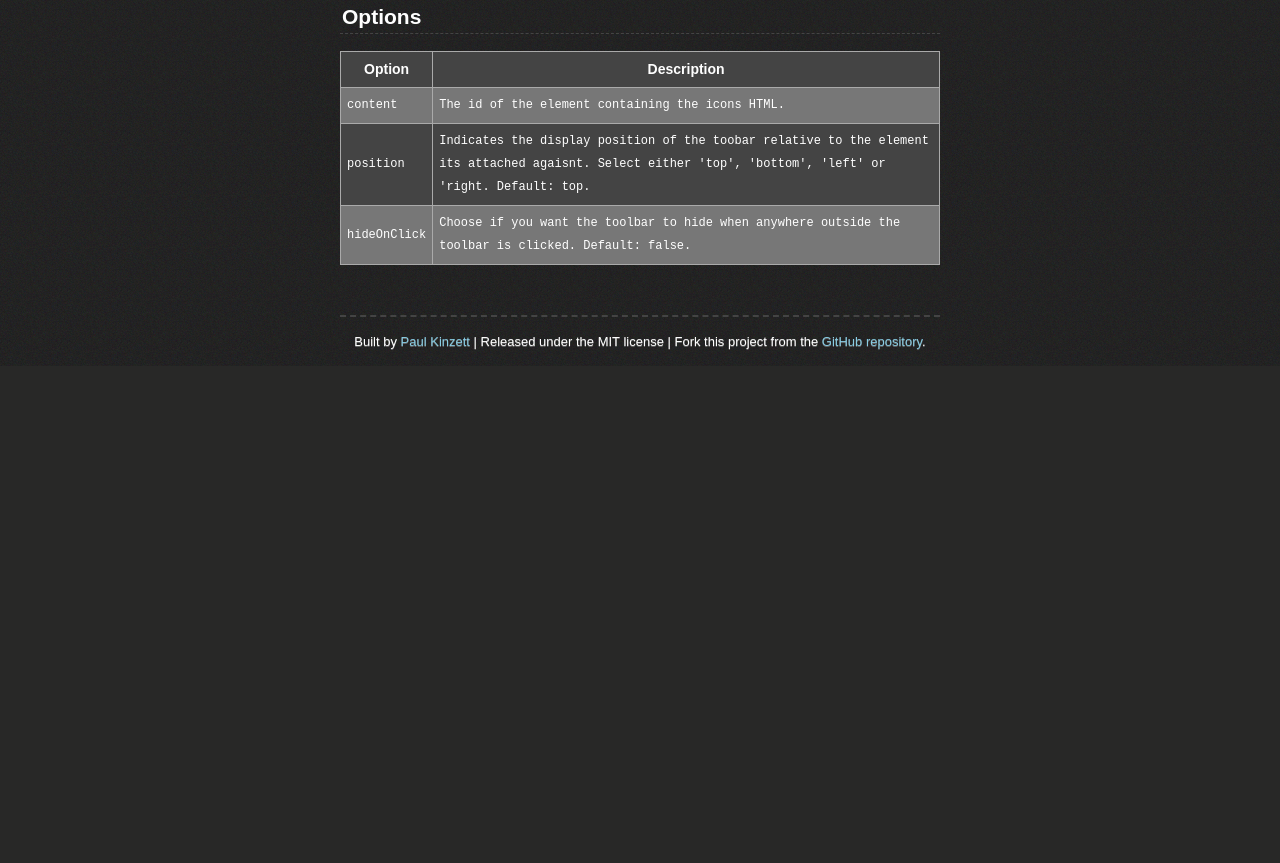
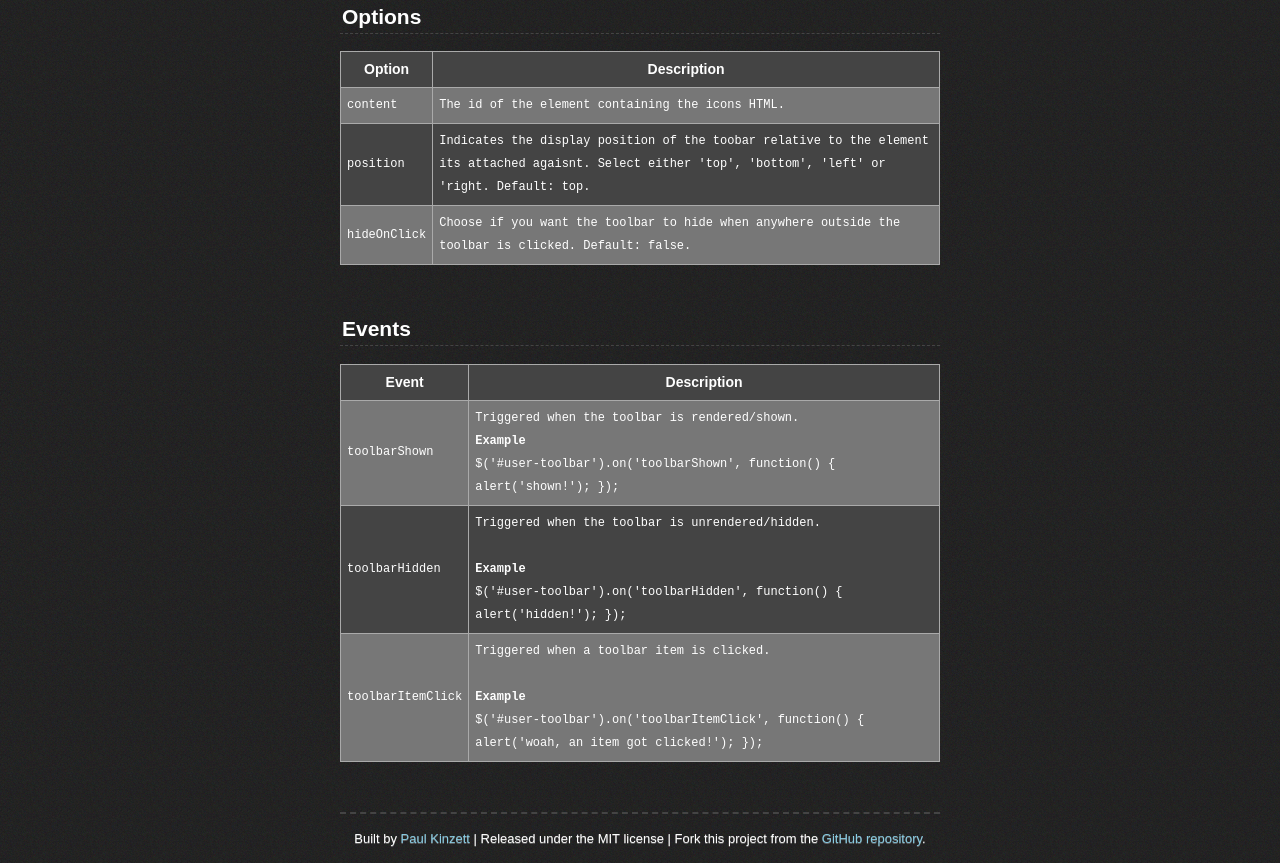
Before and after one commit to paulkinzett/toolbar, a plain HTML site: page index.html in a window 1280 px wide. Shown: the part 4343-5206 px from the top of the page. Before the commit the page ends 4709 px from the top, so only its background shows below. Drawn offline with nearby package versions, Linux system fonts and the light colour scheme; a web font is replaced by a local one.

Commit message:
Tell people about the events that are triggered.

```diff
--- a/index.html
+++ b/index.html
@@ -323,7 +323,39 @@ $('#element').toolbar( options );
 	</table>
 
 </section>
+<section>
+	<h2>Events</h2>
+	<table>
+		<thead>
+			<tr>
+				<th>Event</th>
+				<th>Description</th>
+			</tr>
+		</thead>
+		<tbody>
+			<tr>
+				<td>toolbarShown</td>
+				<td>Triggered when the toolbar is rendered/shown.
+					<br><strong>Example</strong><br>
+					$('#user-toolbar').on('toolbarShown', function() { alert('shown!'); });
+				</td>
+			</tr>
+			<tr>
+				<td>toolbarHidden</td>
+				<td>Triggered when the toolbar is unrendered/hidden.
+					<br><br><strong>Example</strong><br>
+					$('#user-toolbar').on('toolbarHidden', function() { alert('hidden!'); });</td>
+			</tr>
+			<tr>
+				<td>toolbarItemClick</td>
+				<td>Triggered when a toolbar item is clicked.
+					<br><br><strong>Example</strong><br>
+					$('#user-toolbar').on('toolbarItemClick', function() { alert('woah, an item got clicked!'); });</td>
+			</tr>
+		</tbody>
+	</table>
 
+</section>
 <footer>
 
 	<p>Built by <a href="http://www.kinzett.co.nz">Paul Kinzett</a> | Released under the MIT license | Fork this project from the <a href="https://github.com/paulkinzett/toolbar">GitHub repository</a>.</p>
```
